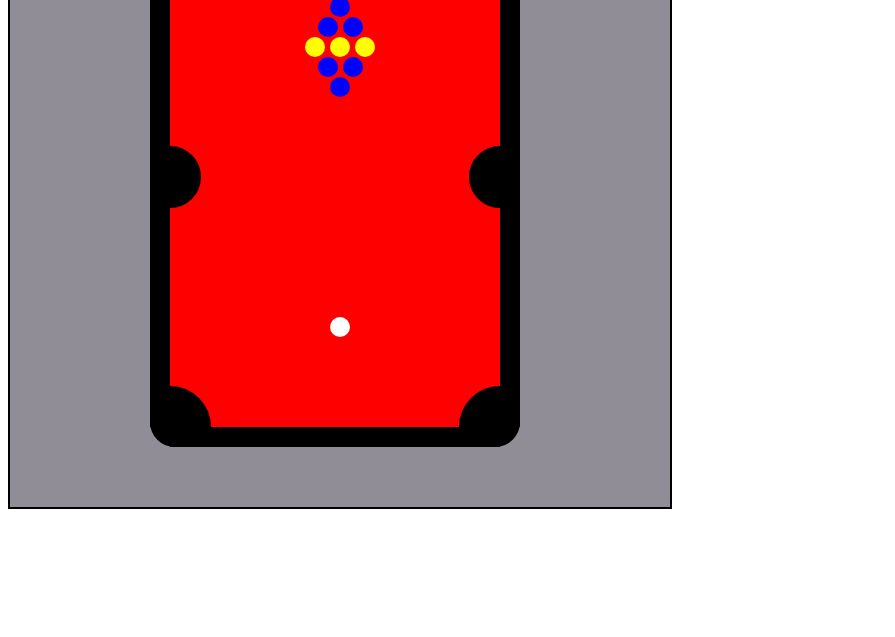
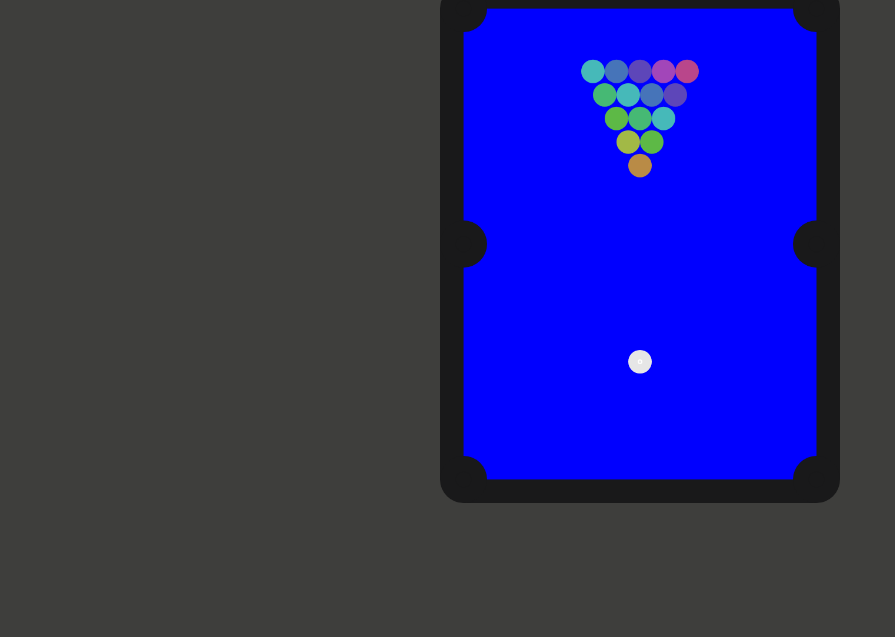
Before and after one commit to chrisbelloso/POOL-GAME, a plain HTML site: page index.html in a window 1280 px wide. Shown: the part 163-800 px from the top of the page, without its empty margins (0-895 px from the left). Drawn offline with nearby package versions, Linux system fonts and the light colour scheme; a web font is replaced by a local one.

Commit message:
final result

```diff
--- a/index.html
+++ b/index.html
@@ -6,9 +6,30 @@
     <meta name="viewport" content="width=device-width, initial-scale=1.0" />
     <title>Document</title>
     <link rel="stylesheet" href="./style.css" />
+    <link rel="preconnect" href="https://fonts.googleapis.com" />
+    <link rel="preconnect" href="https://fonts.gstatic.com" crossorigin />
+    <link
+      href="https://fonts.googleapis.com/css2?family=Ceviche+One&family=Roboto+Mono:wght@300&display=swap"
+      rel="stylesheet"
+    />
   </head>
   <body>
-    <canvas id="myCanvas" width="660" height="660"></canvas>
+    <main>
+      <header>
+        <h1>CHRIS POOL</h1>
+
+        <h2>
+          Score:
+          <mark id="score">0</mark>
+        </h2>
+      </header>
+    </main>
+    <script
+      src="https://cdnjs.cloudflare.com/ajax/libs/matter-js/0.17.1/matter.min.js"
+      integrity="sha512-3CP+e7z5ieYYTIyvRvV3eGVYR67yXg5V2mWfg8pEJJd2mlh8tG/cnDv5scTmRztEYHTksBlpPOmxFOiMtHfZdQ=="
+      crossorigin="anonymous"
+      referrerpolicy="no-referrer"
+    ></script>
     <script src="./main.js"></script>
   </body>
 </html>
--- a/main.js
+++ b/main.js
@@ -1,258 +1,307 @@
-let canvas = document.getElementById("myCanvas");
-let ctx = canvas.getContext("2d");
+const {
+  Engine,
+  Render,
+  World,
+  Body,
+  Bodies,
+  Mouse,
+  MouseConstraint,
+  Constraint,
+  Events,
+} = Matter;
 
+// engine
+const engine = Engine.create();
 
+// renderer
+const render = Render.create({
+  element: document.querySelector('main'),
+  engine,
+  options: {
+    wireframes: false,
+    // set the background ozf the canvas to be fully transparent, in favor of the design built with rectangle and circle elements
+    background: 'transparent',
+  },
+});
 
-// ------ TITLE ------
-ctx.fillStyle = 'black';
-ctx.font = '50px fantasy';
-ctx.fillText("Chris Pool", 220, 60);
+// world
+const { world } = engine;
 
+// remove gravity to have the balls subject to collision only
+engine.world.gravity.y = 0;
 
+// global variables used in the project
+// the idea is to translate the table to show a smaller rectangle surrounded by four borders and six circles
+const margin = 40;
+const width = 600;
+const height = 800;
 
-// ------ TABLE ------
-ctx.fillStyle = 'red';
-ctx.fillRect(160, 100, 330, 480);
+const borderSize = margin;
+const pocketSize = margin;
+// array describing the position of the pockets
+const pocketsPosition = [
+  { x: 0, y: 0 },
+  { x: width, y: 0 },
+  { x: width, y: height / 2 },
+  { x: width, y: height },
+  { x: 0, y: height },
+  { x: 0, y: height / 2 },
+];
+const ballSize = pocketSize * 0.5;
 
-// TOP => BLOCK
-ctx.fillStyle = 'black';
-ctx.fillRect(160, 80, 330, 20)
+//   specify a larger surface for the canvas, inspired by d3 margin convention
+render.canvas.width = width + margin * 2;
+render.canvas.height = height + margin * 2;
 
-// BOTTOM => BLOCK
-ctx.fillStyle = 'black'
-ctx.fillRect(160, 580, 330, 20)
+// rectangle for the floor, with a fill
+const floor = Bodies.rectangle(width / 2, height / 2, width, height, {
+  render: {
+    fillStyle: 'blue',
+  },
+  // isSensor means the ball with not bounce off of the rectangle as if it were a solid shape
+  isSensor: true,
+});
 
-// LEFT => BLOCK
-ctx.fillStyle = 'black';
-ctx.fillRect(140, 100, 20, 480)
+// utility function to create a rectangle for the borders
+const makeBorder = (x, y, w, h) =>
+  Bodies.rectangle(x, y, w, h, {
+    render: {
+      fillStyle: 'hsl(260, 2%, 10%)',
+    },
+  });
 
-// RIGHT => BLOCK
-ctx.fillStyle = 'black';
-ctx.fillRect(490, 100, 20, 480)
+// rectangles for the border, surrounding the floor
+const borderTop = makeBorder(width / 2, -borderSize / 2, width, borderSize);
+const borderRight = makeBorder(
+  width + borderSize / 2,
+  height / 2,
+  borderSize,
+  height
+);
+const borderBottom = makeBorder(
+  width / 2,
+  height + borderSize / 2,
+  width,
+  borderSize
+);
+const borderLeft = makeBorder(-borderSize / 2, height / 2, borderSize, height);
 
+// utility function creating a circle for the pockets
+// isSensor is specified to later have smaller circles used to detect a collision
+const makePocket = (x, y, r, isSensor = true, label = '') =>
+  Bodies.circle(x, y, r, {
+    isStatic: true,
+    isSensor,
+    label,
+    render: {
+      fillStyle: 'hsl(260, 2%, 10%)',
+    },
+  });
 
+// create two sets of circles, one purely aesthetical and one functional (smaller and used to detect a collision)
+const pockets = pocketsPosition.map(({ x, y }) => makePocket(x, y, pocketSize));
+const pocketsCollision = pocketsPosition.map(
+  ({ x, y }) => makePocket(x, y, pocketSize / 3, false, 'pocket') // the label is picked up following the collisionStart event
+);
 
-// ------ HOLES ------
+const table = Body.create({
+  parts: [
+    floor,
+    borderTop,
+    borderRight,
+    borderBottom,
+    borderLeft,
+    ...pockets,
+    ...pocketsCollision,
+  ],
+  isStatic: true,
+});
 
+// translate the table in the canvas
+Body.translate(table, {
+  x: margin,
+  y: margin,
+});
 
-// TOP => LEFT
-ctx.beginPath();
-ctx.moveTo(160, 100);
-ctx.arc(160, 100, 40, 0, Math.PI * 0.5);
-ctx.lineWidth = 2;
-ctx.strokeStyle = 'black';
-ctx.stroke();
-ctx.fillStyle = 'black'
-ctx.fill();
-ctx.closePath();
+World.add(world, table);
 
-// TOP => RIGHT
-ctx.beginPath();
-ctx.moveTo(490, 100);
-ctx.arc(490, 100, 40, Math.PI, Math.PI / 2, true);
-ctx.lineWidth = 2;
-ctx.strokeStyle = 'black';
-ctx.stroke();
-ctx.fillStyle = 'black'
-ctx.fill();
-ctx.closePath();
+// utility function returning a circle for the ball(s)
+// add a field for the category, to have the mouse cursor interact only with the starter white ball
+const makeBall = (x, y, r, fillStyle, label = 'ball', category = 0x0002) =>
+  Bodies.circle(x, y, r, {
+    restitution: 1,
+    friction: 0.3,
+    label,
+    collisionFilter: {
+      category,
+    },
+    render: {
+      fillStyle,
+    },
+  });
 
-// MIDDLE => LEFT
-ctx.beginPath();
-ctx.moveTo(490, 330);
-ctx.arc(490, 330, 30, Math.PI * 1.5, Math.PI / 2, true);
-ctx.lineWidth = 2;
-ctx.strokeStyle = 'black';
-ctx.stroke();
-ctx.fillStyle = 'black'
-ctx.fill();
-ctx.closePath();
-
-// MIDDLE => RIGHT
-ctx.beginPath();
-ctx.moveTo(160, 330);
-ctx.arc(160, 330, 30, Math.PI * 1.5, Math.PI * 0.5);
-ctx.lineWidth = 2;
-ctx.strokeStyle = 'black';
-ctx.stroke();
-ctx.fillStyle = 'black'
-ctx.fill();
-
-// BOTTOM => LEFT
-ctx.closePath();
-ctx.beginPath();
-ctx.moveTo(160, 580);
-ctx.arc(160, 580, 40, 0, Math.PI * 1.5, true);
-ctx.lineWidth = 2;
-ctx.strokeStyle = 'black';
-ctx.stroke();
-ctx.fillStyle = 'black'
-ctx.fill();
-ctx.closePath();
-
-// BOTTOM => RIGHT
-ctx.beginPath();
-ctx.moveTo(490, 580)
-ctx.arc(490, 580, 40, Math.PI, Math.PI * 1.5);
-ctx.lineWidth = 2;
-ctx.strokeStyle = 'black';
-ctx.stroke();
-ctx.fillStyle = 'black'
-ctx.fill();
-ctx.closePath();
-
-
-
-// ------ TABLE CORNERS ------
-
-
-// TOP => LEFT
-ctx.beginPath();
-ctx.moveTo(165, 105)
-ctx.arc(165, 105, 24, Math.PI, Math.PI * 1.5);
-ctx.lineWidth = 2;
-ctx.strokeStyle = 'black';
-ctx.stroke();
-ctx.fillStyle = 'black'
-ctx.fill();
-ctx.closePath();
-
-// TOP => RIGHT
-ctx.closePath();
-ctx.beginPath();
-ctx.moveTo(485, 105);
-ctx.arc(485, 105, 24, 0, Math.PI * 1.5, true);
-ctx.lineWidth = 2;
-ctx.strokeStyle = 'black';
-ctx.stroke();
-ctx.fillStyle = 'black'
-ctx.fill();
-ctx.closePath();
-
-//BOTTOM => LEFT
-ctx.beginPath();
-ctx.moveTo(165, 575);
-ctx.arc(165, 575, 24, Math.PI, Math.PI / 2, true);
-ctx.lineWidth = 2;
-ctx.strokeStyle = 'black';
-ctx.stroke();
-ctx.fillStyle = 'black'
-ctx.fill();
-ctx.closePath();
-
-// BOTTOM => RIGHT
-ctx.beginPath();
-ctx.moveTo(485, 575);
-ctx.arc(485, 575, 24, 0, Math.PI * 0.5);
-ctx.lineWidth = 2;
-ctx.strokeStyle = 'black';
-ctx.stroke();
-ctx.fillStyle = 'black'
-ctx.fill();
-ctx.closePath();
-
-
-
-// ------ BALLS ------
-
-
-// WHITE BALL
-const whiteBall = {
-    x: 330,
-    y: 480,
-    radius: 10,
-    color: 'white',
-    draw: function() {
-    ctx.beginPath();
-    ctx.arc(this.x, this.y, this.radius, 0, Math.PI * 2, true);
-    ctx.fillStyle = this.color
-    ctx.fill();
-    ctx.closePath();
-    }
+// utility function returning the sum of all numbers from 1 up to the input value
+// used to color the balls in the triangular pattern with different hues around the color wheel
+const triangularNumber = n => {
+  const numbers = Array(n - 1)
+    .fill()
+    .map((number, index) => index + 1);
+  return numbers.reduce((acc, curr) => acc + curr, 0);
+};
+/* utility function creating a pattern for the balls
+accepting as input the number of rows, returning as many balls as to create the following pattern
+  x x x
+   x x
+    x
+*/
+const makePattern = (rows, x, y, r) => {
+  let columns = 1;
+  const ballsPattern = [];
+  for (let i = 0; i < rows; i += 1) {
+    const ballsRow = Array(columns)
+      .fill()
+      .map((col, colIndex) =>
+        makeBall(
+          x + ((colIndex - columns / 2) * r * 2 + r),
+          y - (columns - 1) * r * 2,
+          r,
+          `hsl(${(360 / triangularNumber(rows)) *
+            (columns + colIndex)}, 45%, 50%)`
+        )
+      );
+    ballsPattern.push(...ballsRow);
+    columns += 1;
+  }
+  return ballsPattern;
 };
 
-whiteBall.draw();
+// balls included in the top section of the billiard
+const balls = makePattern(5, width / 2 + margin, height / 3 + margin, ballSize);
+World.add(world, [...balls]);
 
-// FIRST BALL
-const firstBall = {
-    x: 330,
-    y: 160,
-    radius: 10,
-    color: 'blue',
-    draw: function() {
-    ctx.beginPath();
-    ctx.arc(this.x, this.y, this.radius, 0, Math.PI * 2, true);
-    ctx.fillStyle = this.color
-    ctx.fill();
-    ctx.closePath();
+// ball included in the bottom section
+// specify a different label to differentiate the behavior of the ball
+const ballX = width / 2 + margin;
+const ballY = (height * 4) / 5;
+
+const ball = makeBall(
+  ballX,
+  ballY,
+  ballSize,
+  'hsl(0, 0%, 90%)',
+  'ball white',
+  0x0001
+);
+
+// constraint included for the ball
+const constraint = Constraint.create({
+  pointA: {
+    x: ballX,
+    y: ballY,
+  },
+  bodyB: ball,
+  stiffness: 0.2,
+});
+
+World.add(world, [ball, constraint]);
+
+// add a mouse constraint
+const mouse = Mouse.create(render.canvas);
+const mouseConstraint = MouseConstraint.create(engine, {
+  mouse,
+});
+// filter the objects covered by the mouse constraint, preventing the player from moving the colored variants willy-nilly
+mouseConstraint.collisionFilter.mask = 0x0001;
+World.add(world, mouseConstraint);
+
+// increase the score displayed in the heading following a collision between a ball and one of the inner pockets
+const scoreboard = document.querySelector('#score');
+let score = 0;
+// function updating the score with the input value
+function handleScore(point) {
+  score += point;
+  scoreboard.textContent = score;
+}
+
+// function following the collisionStart event
+function handleCollision(event) {
+  const { pairs } = event;
+  // loop through the pairs array(s) and update the score if a collision is detected between a ball and a pocket
+  pairs.forEach(pair => {
+    const { bodyA, bodyB } = pair;
+    // String.includes allows to find if the label contains a certain string of text
+    if (bodyA.label.includes('ball') && bodyB.label === 'pocket') {
+      // if the ball is the white, starter ball, decrease the score and reset the position of the ball
+      if (bodyA.label.includes('white')) {
+        handleScore(-1);
+        // set the velocity to 0 to stop the otherwise moving ball
+        Body.setVelocity(bodyA, {
+          x: 0,
+          y: 0,
+        });
+        Body.setPosition(bodyA, {
+          x: ballX,
+          y: ballY,
+        });
+      } else {
+        // else remove the scoring ball and increase the score
+        handleScore(1);
+        World.remove(world, bodyA);
+      }
     }
-};
+    // repeat the logic for the opposite scenario
+    if (bodyB.label.includes('ball') && bodyA.label === 'pocket') {
+      if (bodyB.label.includes('white')) {
+        handleScore(-1);
+        Body.setVelocity(bodyB, {
+          x: 0,
+          y: 0,
+        });
+        Body.setPosition(bodyB, {
+          x: width / 2 + margin,
+          y: (height * 4) / 5,
+        });
+      } else {
+        handleScore(1);
+        World.remove(world, bodyB);
+      }
+    }
+  });
+}
+Events.on(engine, 'collisionStart', handleCollision);
 
-firstBall.draw();
+// body for the mouse events
+const body = document.querySelector('body');
+// boolean used to toggle the constraint on the white ball
+let isConstrained = true;
 
-// SECOND BALL
-const secondBall = {
-    x: 343,
-    y: 180,
-    radius: 10,
-    color: 'blue',
-    draw: function() {
-    ctx.beginPath();
-    ctx.arc(this.x, this.y, this.radius, 0, Math.PI * 2, true);
-    ctx.fillStyle = this.color
-    ctx.fill();
-    ctx.closePath();
-    }
-};
+// following a mouseup event remove the constraint
+function removeConstraint() {
+  // remove the constaint following a brief delay to have the ball move in the desired direction
+  const timeoutID = setTimeout(() => {
+    isConstrained = false;
+    World.remove(world, constraint);
+    clearTimeout(timeoutID);
+  }, 25);
+}
+body.addEventListener('mouseup', removeConstraint);
+body.addEventListener('mouseout', removeConstraint);
 
-secondBall.draw();
+// following the collisionActive event, and only if the constraint is not already present, locate the white ball and add the constraint on top of the ball
+function handleCollisionActive() {
+  if (isConstrained) {
+    return false;
+  }
+  // if the white ball is slow enough reset the constraint on the ball
+  if (Math.abs(ball.velocity.x) <= 0.2 && Math.abs(ball.velocity.y) < 0.2) {
+    isConstrained = true;
+    const { x, y } = ball.position;
+    constraint.pointA.x = x;
+    constraint.pointA.y = y;
+    World.add(world, constraint);
+  }
+}
+Events.on(engine, 'collisionActive', handleCollisionActive);
 
-
-// THIRD BALL
-ctx.beginPath();
-ctx.arc(318, 180, 10, 0, Math.PI * 2);
-ctx.fillStyle = 'blue';
-ctx.fill();
-ctx.closePath();
-
-// FOURTH BALL
-ctx.beginPath();
-ctx.arc(330, 200, 10, 0, Math.PI * 2);
-ctx.fillStyle = 'yellow';
-ctx.fill();
-ctx.closePath();
-
-// FIFTH BALL
-ctx.beginPath();
-ctx.arc(355, 200, 10, 0, Math.PI * 2);
-ctx.fillStyle = 'yellow';
-ctx.fill();
-ctx.closePath();
-
-//SIXTH BALL
-ctx.beginPath();
-ctx.arc(305, 200, 10, 0, Math.PI * 2);
-ctx.fillStyle = 'yellow';
-ctx.fill();
-ctx.closePath();
-
-//SEVENTH BALL
-ctx.beginPath();
-ctx.arc(343, 220, 10, 0, Math.PI * 2);
-ctx.fillStyle = 'blue';
-ctx.fill();
-ctx.closePath();
-
-//EIGTH BALL
-ctx.beginPath();
-ctx.arc(318, 220, 10, 0, Math.PI * 2);
-ctx.fillStyle = 'blue';
-ctx.fill();
-ctx.closePath();
-
-// NINTH BALL
-ctx.beginPath();
-ctx.arc(330, 240, 10, 0, Math.PI * 2);
-ctx.fillStyle = 'blue';
-ctx.fill();
-ctx.closePath();
+Engine.run(engine);
+Render.run(render);
--- a/style.css
+++ b/style.css
@@ -1,8 +1,67 @@
-/* * {
-  margin-left: 85px;
-} */
+@import url("https://fonts.googleapis.com/css?family=Quicksand:500,700&display=swap");
 
+*,
+*:before,
+*:after {
+  box-sizing: border-box;
+  padding: 0;
+  margin: 0;
+}
+body {
+  color: hsl(59, 85%, 63%);
+  background: hsl(60, 2%, 24%);
+  font-family: "Ceviche One", cursive;
+}
+
+/* display the header and canvas in a column, horizontally centered in the viewport */
+main {
+  max-width: 400px;
+  margin: 3rem auto;
+  display: flex;
+  flex-direction: column;
+}
+/* display the headings in a row */
+main header {
+  padding: 0 0.25rem;
+  display: flex;
+  align-items: center;
+  justify-content: space-between;
+}
+h1 {
+  font-size: 40px;
+  font-weight: 700;
+  padding: 0.25rem 0.5rem;
+  position: relative;
+}
+
+h1:before {
+  content: "";
+  bottom: 0%;
+  height: 100%;
+  width: 5px;
+  background: linear-gradient(to bottom, hsl(25, 70%, 70%) 4px, transparent 4px),
+    hsl(260, 2%, 25%);
+  transform: translate(-50%, 0);
+  transition: transform 0.5s ease-in-out;
+  transition-delay: 0.1s;
+}
+h1:hover:before {
+  transform: translate(-50%, -2px);
+  transition-delay: 0s;
+  transition-timing-function: cubic-bezier(0.6, -1.25, 0.735, 0.045);
+}
+h2 {
+  font-size: 40px;
+  font-weight: 500;
+  font-family: "Ceviche One", cursive;
+}
+h2 mark {
+  font-weight: 700;
+  background: none;
+  padding: 0.2rem 0.5rem;
+  font-family: "Ceviche One", cursive;
+  color: rgb(255, 41, 219);
+}
 canvas {
-  border: 2px solid black;
-  background-color: rgb(144, 141, 150);
+  width: 100%;
 }
```
